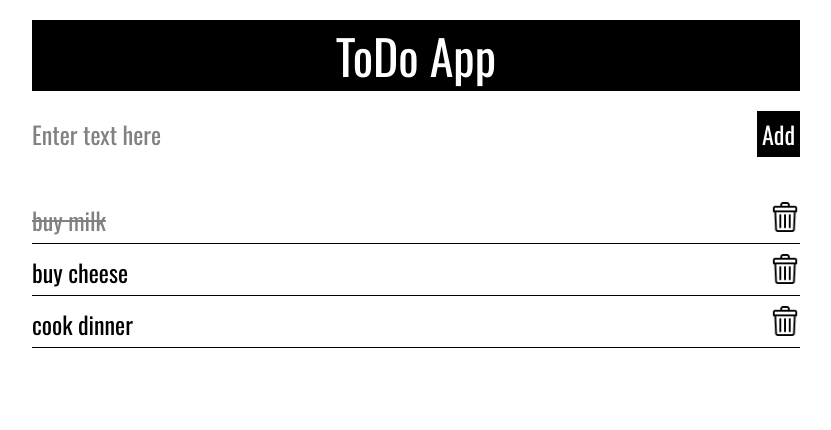
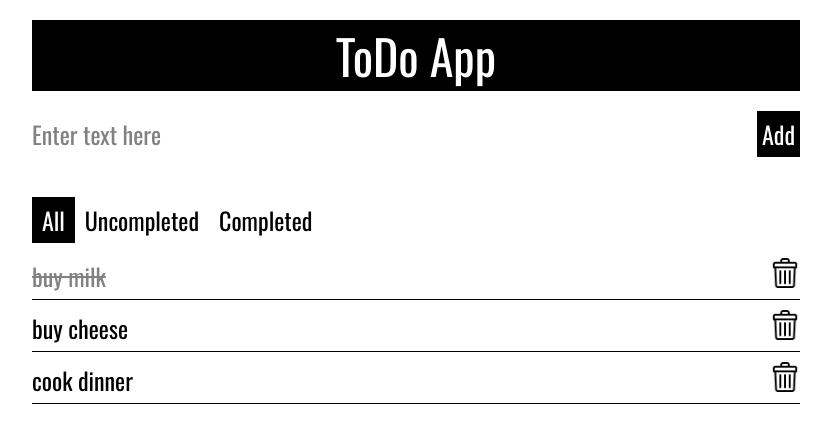
Before and after one commit to GricelevichOA/react_todo_list, a React (Create React App) app: page / in a window 1280 px wide. Shown: the top 430 px of the page, without its empty margins (224-1055 px from the left). Built offline with nearby package versions, Linux system fonts and the light colour scheme; the HTML template or start-up script is replaced by a standard one.

Commit message:
filtering todos

```diff
--- a/src/App.jsx
+++ b/src/App.jsx
@@ -1,8 +1,9 @@
-import { useState } from "react";
+import { useState, useEffect } from "react";
 import { AppContainer, AppHeader } from "./App.styles.js";
 
 import TodoList from "./components/todo-list/todo-list.component";
 import Form from "./components/form/form.component";
+import Filter from "./components/filter/filter.component";
 
 function App() {
   const todosArray = [
@@ -24,6 +25,8 @@ function App() {
   ];
 
   const [todos, setTodos] = useState(todosArray);
+  const [filteredTodos, setFilteredTodos] = useState(todos);
+  const [filter, setFilter] = useState("all");
 
   const completeTodo = (todoToComplete) => {
     const newTodos = todos.map((todo) => {
@@ -51,12 +54,33 @@ function App() {
     setTodos(newTodos);
   };
 
+  const setCurrentFilter = (f) => {
+    setFilter(f);
+  };
+
+  useEffect(() => {
+    switch (filter) {
+      case "all":
+        setFilteredTodos(todos);
+        break;
+      case "completed":
+        setFilteredTodos(todos.filter((todo) => todo.completed === true));
+        break;
+      case "uncompleted":
+        setFilteredTodos(todos.filter((todo) => todo.completed === false));
+        break;
+      default:
+        break;
+    }
+  }, [filter, todos]);
+
   return (
     <AppContainer>
       <AppHeader>ToDo App</AppHeader>
       <Form addTodo={addTodo} />
+      <Filter setCurrentFilter={setCurrentFilter} filter={filter} />
       <TodoList
-        todos={todos}
+        todos={filteredTodos}
         completeTodo={completeTodo}
         deleteTodo={deleteTodo}
       />
--- /dev/null
+++ b/src/components/filter/filter.component.jsx
@@ -0,0 +1,34 @@
+import { FilterContainer, FilterButton } from "./filter.styles";
+
+const Filter = ({ setCurrentFilter, filter }) => {
+  return (
+    <FilterContainer>
+      <FilterButton
+        active={filter === "all" ? "active" : null}
+        onClick={() => {
+          setCurrentFilter("all");
+        }}
+      >
+        All
+      </FilterButton>
+      <FilterButton
+        active={filter === "uncompleted" ? "active" : null}
+        onClick={() => {
+          setCurrentFilter("uncompleted");
+        }}
+      >
+        Uncompleted
+      </FilterButton>
+      <FilterButton
+        active={filter === "completed" ? "active" : null}
+        onClick={() => {
+          setCurrentFilter("completed");
+        }}
+      >
+        Completed
+      </FilterButton>
+    </FilterContainer>
+  );
+};
+
+export default Filter;
--- /dev/null
+++ b/src/components/filter/filter.styles.js
@@ -0,0 +1,15 @@
+import styled from "styled-components";
+
+export const FilterContainer = styled.div`
+  display: flex;
+  justify-content: flex-start;
+
+  margin-bottom: 10px;
+`;
+
+export const FilterButton = styled.button`
+  padding: 5px 10px;
+
+  background-color: ${(props) => (props.active ? "#000000" : "#fff")};
+  color: ${(props) => (props.active ? "#fff" : "#000000")};
+`;
```
Also changed, not shown: src/components/todo/todo.component.jsx (+1 -7 lines).
